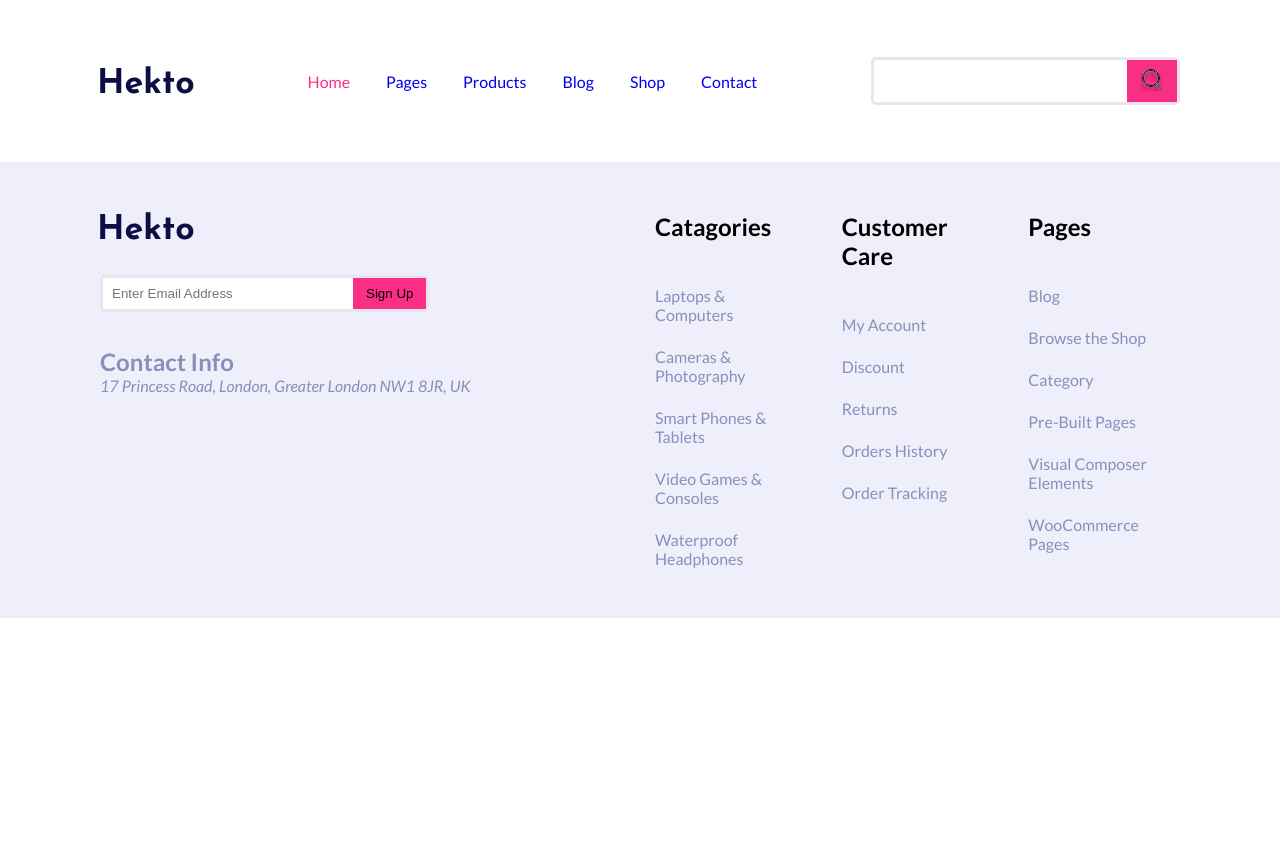
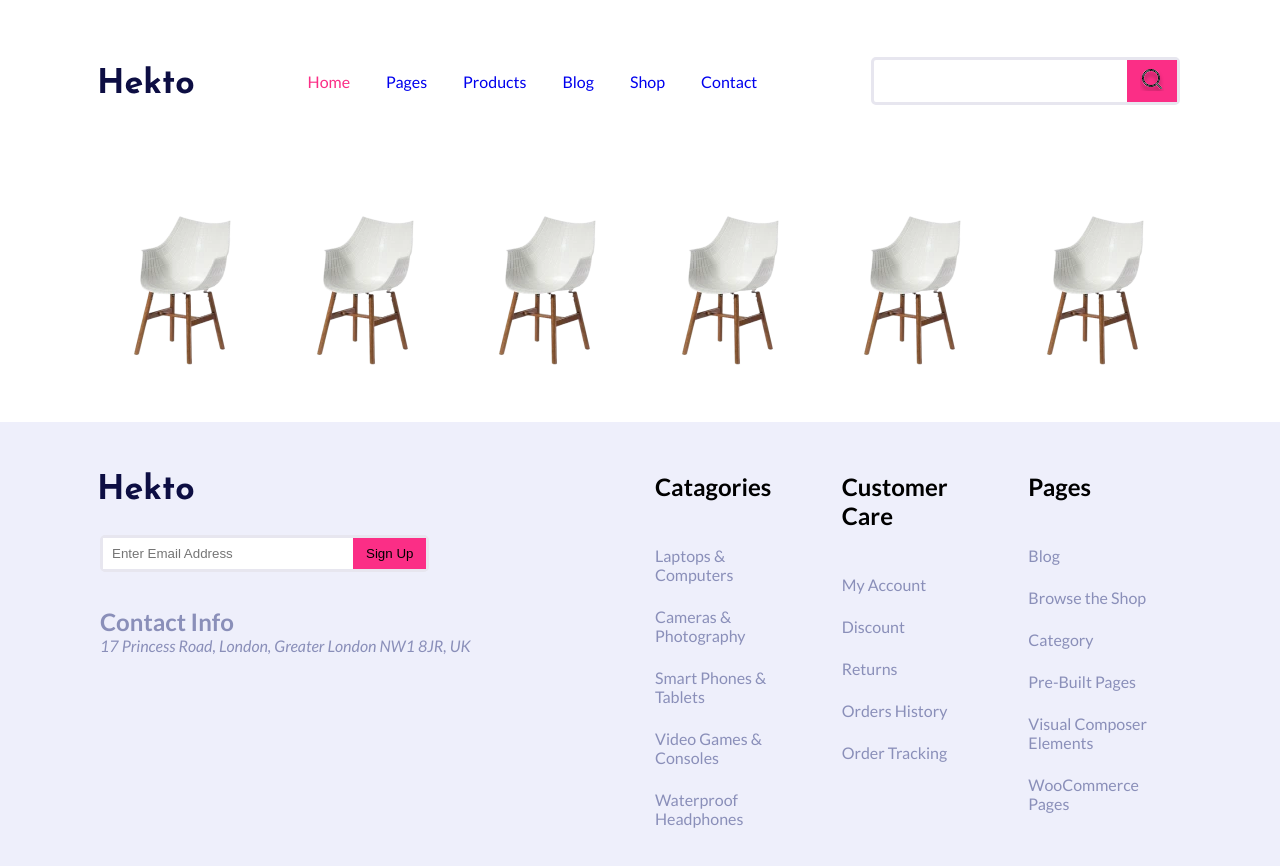
Before and after one commit to yaraekmail/hecto-project-fscourse, a plain HTML site: page index.html in a window 1280 px wide. Before the commit the page ends 800 px from the top, so only its background shows below. Drawn offline with Linux system fonts and the light colour scheme.

Commit message:
creat client section

```diff
--- a/assets/main.css
+++ b/assets/main.css
@@ -47,6 +47,32 @@ b .list a {
   }
 }
 /* end header */
+
+/* start clients */
+.clients{
+  padding: 50px 0;
+}
+.clients .row{
+  flex-wrap: nowrap;
+  gap: 15px;
+ overflow-x: auto;
+}
+.clients .logo{
+  width: calc((100% - 75px )/6);
+}
+.clients img{
+  width: 10   0%;
+}
+@media screen and (max-width:900px) {
+  .clients .logo{
+    width: calc((100% - 30px )/3);
+  }
+
+}
+/* end clients */
+
+
+
 /* start footer */
 .footer {
   background-color: #eeeffb;
--- a/index.html
+++ b/index.html
@@ -71,6 +71,35 @@
         </div>
       </div>
     </header>
+    <main>
+      <section class="clients">
+ <div class="container">
+  <div class="row">
+
+<div class="logo">
+  <img src="./assets/photos/client.webp" alt="client img">
+</div>
+<div class="logo">
+  <img src="./assets/photos/client.webp" alt="client img">
+</div>
+<div class="logo">
+  <img src="./assets/photos/client.webp" alt="client img">
+</div>
+<div class="logo">
+  <img src="./assets/photos/client.webp" alt="client img">
+</div>
+<div class="logo">
+  <img src="./assets/photos/client.webp" alt="client img">
+</div>
+<div class="logo">
+  <img src="./assets/photos/client.webp" alt="client img">
+</div>
+  </div>
+ </div>
+
+
+      </section>
+    </main>
     <footer class="footer">
       <div class="container">
         <div class="row">
@@ -127,5 +156,6 @@
         </div>
       </div>
     </footer>
+
   </body>
 </html>
```
Also changed, not shown: assets/photos/client.webp (added).
